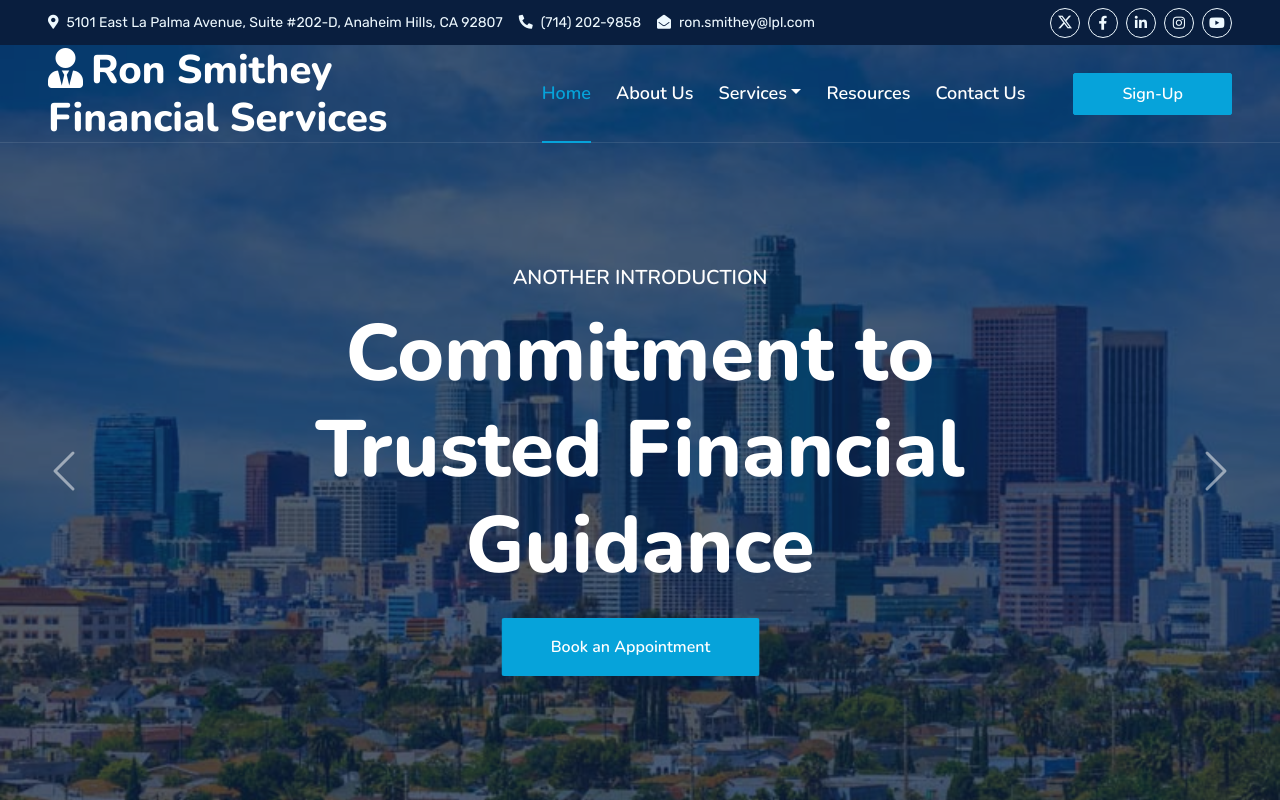
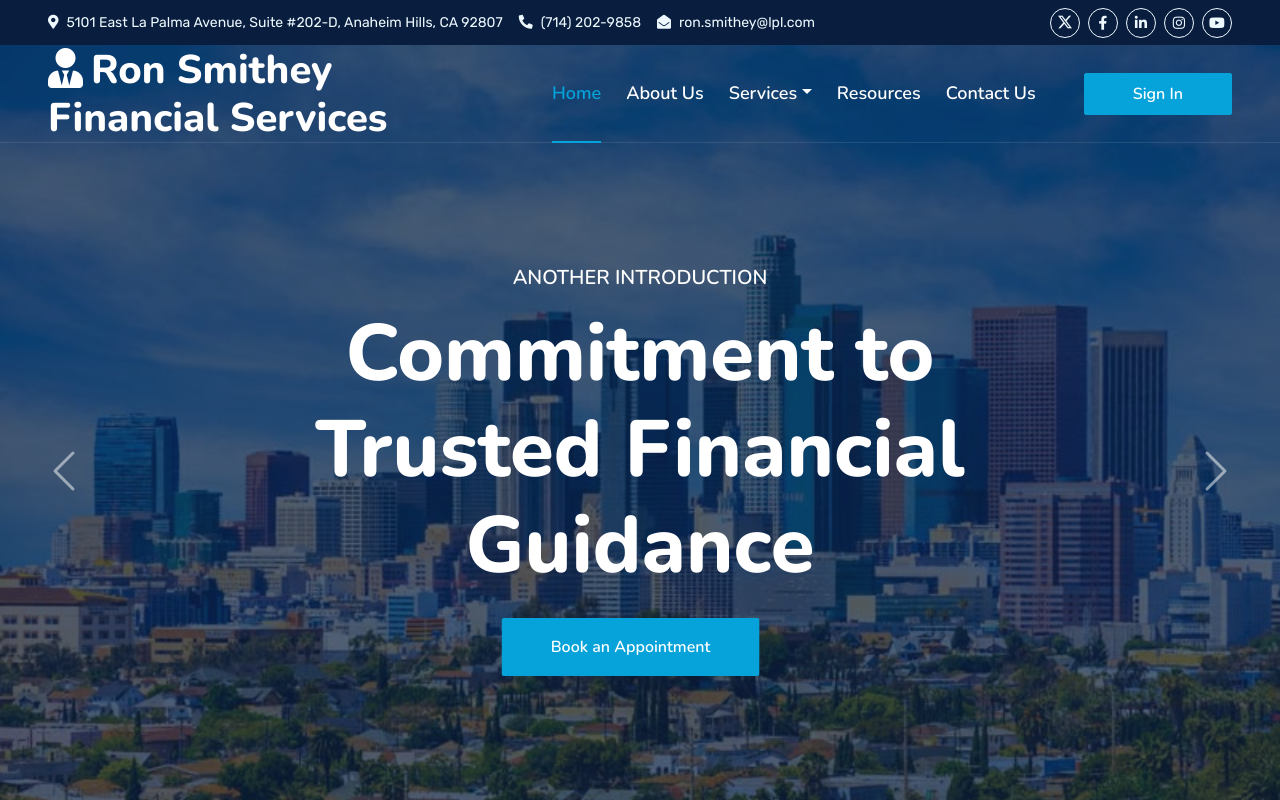
Before and after one commit to AidSucks/CSC131-Website, a Next.js app: page / in a window 1280 px wide. Shown: the top 800 px of the page. Built offline with nearby package versions, Linux system fonts and the light colour scheme.

Commit message:
Add: Connect Sign In button

```diff
--- a/src/app/components/Navbar.tsx
+++ b/src/app/components/Navbar.tsx
@@ -90,7 +90,7 @@ export default function Navbar() {
 
         </div>
 
-        <Link href="/#" className="btn btn-primary py-2 px-5 ms-5">Sign-Up</Link>
+        <Link href="/api/auth/signin" className="btn btn-primary py-2 px-5 ms-5">Sign In</Link>
 
       </div>
 
```
